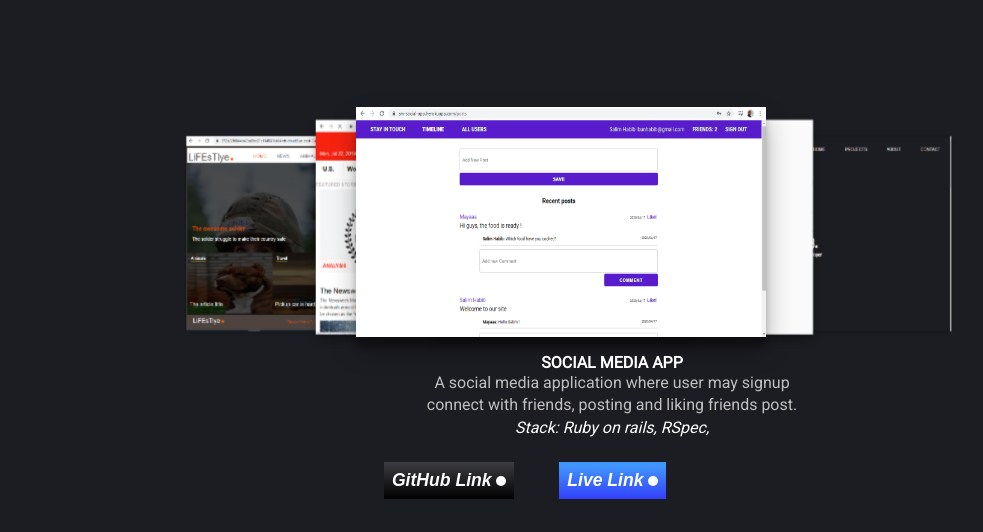
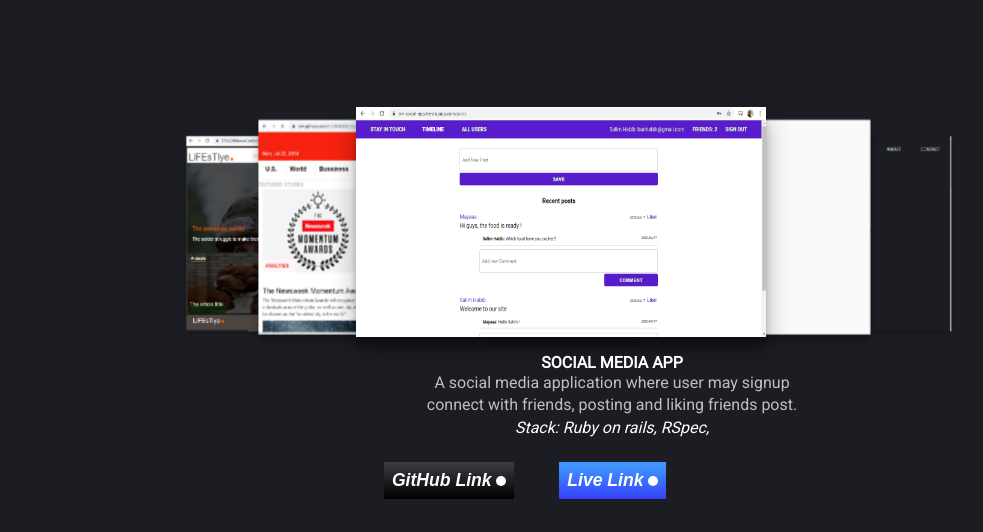
Before and after one commit to IBUNHABIBU/personalPortfolio, a plain HTML site: page index.html in a window 1280 px wide. Shown: the part 731-1263 px from the top of the page, without its empty margins (28-1011 px from the left). Drawn offline with Linux system fonts and the light colour scheme.

Commit message:
Style the slides

```diff
--- a/style.css
+++ b/style.css
@@ -250,7 +250,7 @@ input[type=radio]:checked {
 #s4:checked ~ #slide5,
 #s5:checked ~ #slide1 {
   box-shadow: 0 6px 10px rgba(0, 0, 0, 0.3), 0 2px 2px rgba(0, 0, 0, 0.2);
-  transform: translate3d(15%, 0, -100px);
+  transform: translate3d(30%, 0, -100px);
 }
 
 #s1:checked ~ #slide3,
@@ -277,7 +277,7 @@ input[type=radio]:checked {
 #s4:checked ~ #slide3,
 #s5:checked ~ #slide4 {
   box-shadow: 0 6px 10px rgba(0, 0, 0, 0.3), 0 2px 2px rgba(0, 0, 0, 0.2);
-  transform: translate3d(-15%, 0, -100px);
+  transform: translate3d(-30%, 0, -100px);
 }
 
 .project-title {
```
